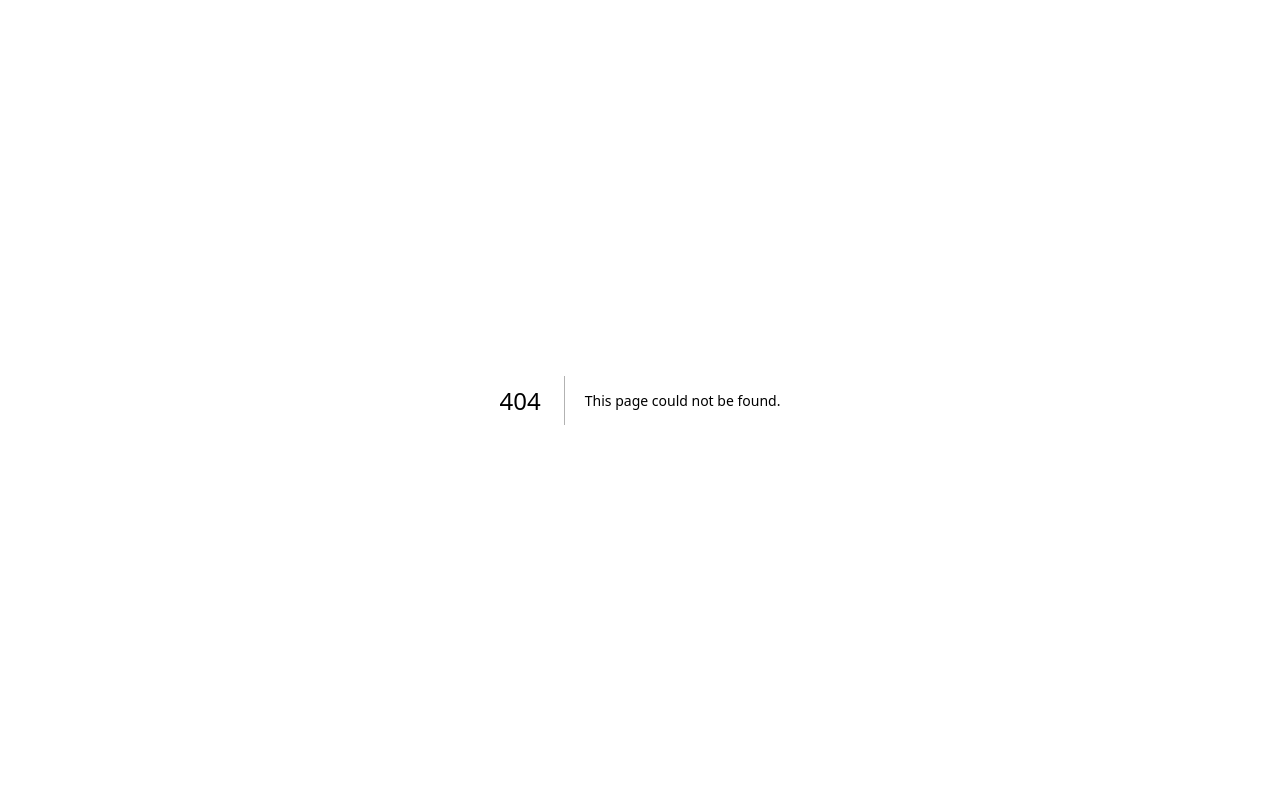
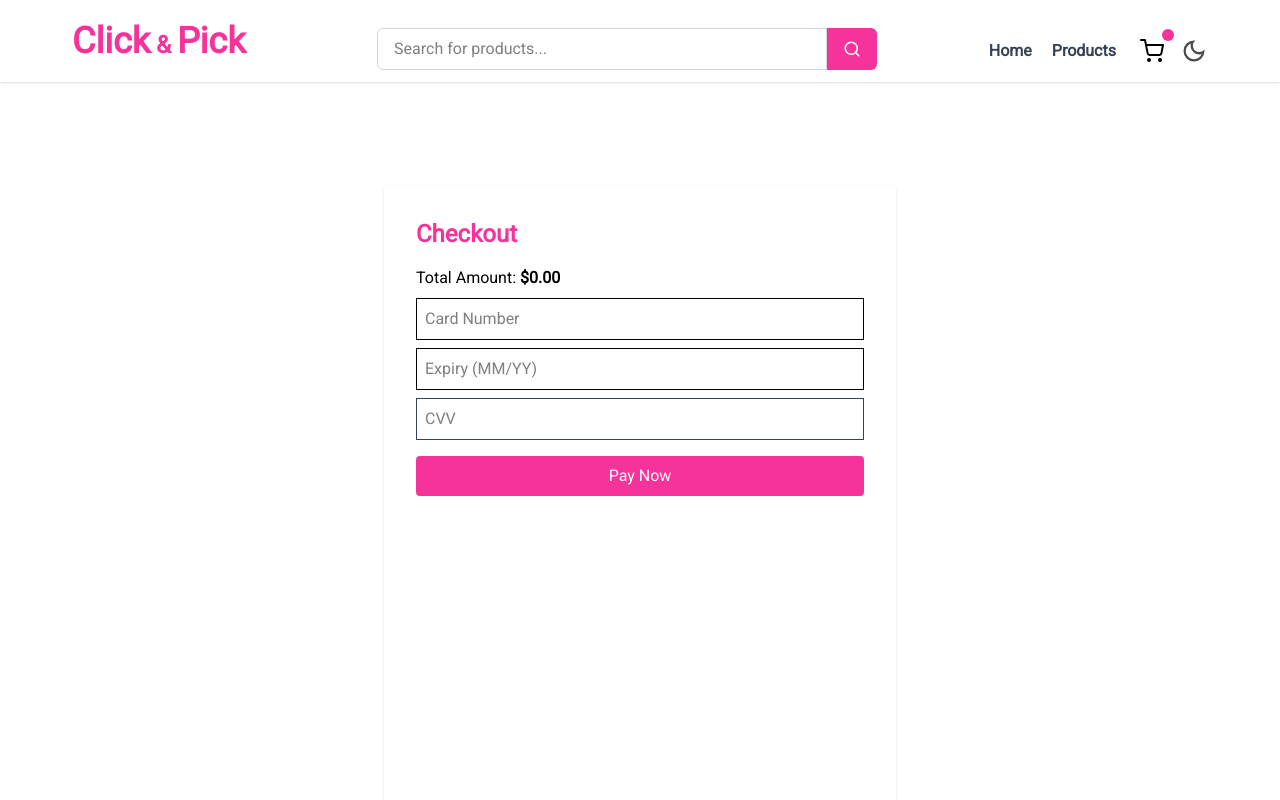
Before and after one commit to ijawadahmadcs/e-commerence, a Next.js app: page /checkout in a window 1280 px wide. Before the commit this address had no page. Shown: the top 800 px of the page. Built offline with nearby package versions, Linux system fonts and the light colour scheme.

Commit message:
checkout

```diff
--- a/next.config.ts
+++ b/next.config.ts
@@ -3,12 +3,10 @@ import type { NextConfig } from "next";
 const nextConfig: NextConfig = {
   /* config options here */
   images: {
-    remotePatterns: [
-      {
-        protocol: 'https',
-        hostname: 'storage.googleapis.com',
-      },
-    ],
+     remotePatterns: [
+    { protocol: 'https', hostname: 'storage.googleapis.com' },
+    { protocol: 'https', hostname: 'fakestoreapi.com' }
+  ],
   },
 
 };
--- a/src/Components/Header/Header.jsx
+++ b/src/Components/Header/Header.jsx
@@ -1,8 +1,9 @@
 import React from "react";
 import Container from "../Container/Container";
 import Link from "next/link";
-import { FiSearch, FiShoppingCart } from "react-icons/fi";
+import { FiSearch, FiShoppingCart, FiLogOut } from "react-icons/fi";
 import Theme from "@/Components/Theme/theme";
+import { useCart } from "@/CartContext/CartContext";
 const Header = () => {
   return (
     <header className={`py-3 px-1 shadow `}>
@@ -48,7 +49,7 @@ const Navbar = () => {
       <div className="flex items-center gap-4">
         <Link href="/cart">
           <div className="relative">
-            <FiShoppingCart size={24} />
+            <FiShoppingCart size={24}/>
             <span
               className={`absolute top-[-10px] right-[-10px] bg-pink-500 text-white text-xs font-bold rounded-full w-3 h-3 flex items-center justify-center`}
             ></span>
--- a/src/Components/Product/Product.jsx
+++ b/src/Components/Product/Product.jsx
@@ -4,6 +4,7 @@ import Image from "next/image";
 import Link from "next/link";
 import { useCart } from "@/CartContext/CartContext";
 import toast, { Toaster } from "react-hot-toast";
+
 
 const Product = ({ product }) => {
  const { addToCart } = useCart();
@@ -43,7 +44,7 @@ const Product = ({ product }) => {
         </div>
 
         <p className="mt-3 text-lg font-bold text-pink-600">${product.price}</p>
-          <button onClick={() => addToCart(product)} className="bg-pink-500 text-white px-3 py-1 rounder-md hover:bg-pink-700 transition duration-300 mt-2">Add-to-Cart
+          <button onClick={() => addToCart(product)} className="bg-pink-500 text-white px-3 py-1 rounder-md hover:bg-pink-700 transition duration-300 mt-2 mr-4">Add-to-Cart
           </button>
 
       </div>
--- a/src/app/(auth)/login/page.jsx
+++ b/src/app/(auth)/login/page.jsx
@@ -2,13 +2,13 @@
 import Link from "next/link";
 import { useState } from "react";
 import { useRouter } from "next/navigation";
-
 
 const Login = () => {
   const [email, setEmail] = useState("");
   const [password, setPassword] = useState("");
   const [message, setMessage] = useState("");
   const router = useRouter();
+
   const handleLogin = async (e) => {
     e.preventDefault();
 
@@ -33,7 +33,7 @@ const router = useRouter();
           Welcome Back
         </h2>
 
-        <form className="flex flex-col gap-5">
+        <form className="flex flex-col gap-5" onSubmit={handleLogin}>
           <div>
             <label className="block text-gray-700 font-medium mb-1">
               Email
@@ -51,7 +51,7 @@ const router = useRouter();
               Password
             </label>
             <input
-              onChange={(e)=>setPassword(e.target.value)}
+              onChange={(e) => setPassword(e.target.value)}
               type="password"
               placeholder="Enter your password"
               className="w-full border-2 border-pink-200 p-3 rounded focus:outline-none focus:ring-2 focus:ring-pink-400"
@@ -61,7 +61,6 @@ const router = useRouter();
             </Link>
           </div>
           <button
-            onClick={handleLogin}
             type="submit"
             className="bg-pink-500 hover:bg-pink-600 text-white p-3 rounded font-semibold transition duration-300 w-full"
           >
@@ -83,27 +82,32 @@ const router = useRouter();
 
 export default Login;
 
+//   const handleLogin = async (e) => {
+//   e.preventDefault();
 
-/* const handleLogin = async (e) => {
-  e.preventDefault();
+//   try {
+//     const res = await fetch("https://reqres.in/api/login",{
+//       method: "POST",
+//       headers:{
+//         "Content-Type" : "application/json"
+//       },
+//       body: JSON.stringify({
+//         email: email,
+//         password: password
+//       })
+//     })
+//     const data = await res.json();
 
-  try {
-    const res = await fetch("https://reqres.in/api/login", {
-      method: "POST",
-      headers: { "Content-Type": "application/json" },
-      body: JSON.stringify({ email, password })
-    });
-
-    const data = await res.json();
-
-    if (res.ok) {
-      localStorage.setItem("token", data.token); // Save token
-      setMessage("Login successful!");
-    } else {
-      setMessage(`${data.error}`);
-    }
-  } catch (error) {
-    setMessage("Something went wrong");
-  }
-};
- */
+//     if (res.ok) {
+//       localStorage.setItem("token", data.token); // Save token
+//       setMessage("Login successful!");
+//        setTimeout(() => {
+//         router.push("/firstpage"); // Redirect after login
+//       }, 1000);
+//     } else {
+//       setMessage(`${data.error}`);
+//     }
+//   } catch (error) {
+//     setMessage("Something went wrong");
+//   }
+// };
--- a/src/app/(main)/cart/page.jsx
+++ b/src/app/(main)/cart/page.jsx
@@ -1,9 +1,14 @@
 "use client";
 import { useCart } from "@/CartContext/CartContext";
+import { useRouter } from "next/navigation";
 
 const Cart = () => {
-  const { cartItems, removeFromCart, clearCart, getCartTotal, getItemCount } =
-    useCart();
+  const { cartItems, removeFromCart, clearCart, getCartTotal, getItemCount } = useCart();
+  const router = useRouter();
+
+  const Checkout = () => {
+    router.push("/checkout");
+  };
 
   return (
     <div className="flex justify-center py-10 min-h-screen ">
@@ -16,14 +21,14 @@ const Cart = () => {
           <p className="text-gray-500 text-center">Your cart is empty.</p>
         ) : (
           <>
-            {/* Cart items list */}
+
             <div className="space-y-4">
               {cartItems.map((item) => (
                 <div
                   key={item.id}
                   className="border border-pink-200 rounded-xl p-4 flex justify-between items-center bg-pink-50/30 shadow-sm hover:shadow-md transition"
                 >
-                  {/* Product Info */}
+
                   <div className="flex items-center gap-4">
                     <img
                       src={item.image}
@@ -40,7 +45,6 @@ const Cart = () => {
                     </div>
                   </div>
 
-                  {/* Remove Button */}
                   <button
                     onClick={() => removeFromCart(item.id)}
                     className="px-3 py-1 bg-pink-500 text-white rounded-lg hover:bg-pink-600 transition"
@@ -51,7 +55,6 @@ const Cart = () => {
               ))}
             </div>
 
-            {/* Cart summary */}
             <div className="mt-6 p-4 bg-pink-50 rounded-xl shadow-inner">
               <p className="font-semibold text-lg">
                 Total Items:{" "}
@@ -70,7 +73,7 @@ const Cart = () => {
                 Clear Cart
               </button>
               <button
-                onClick={clearCart}
+                onClick={Checkout}
                 className="mt-4 bg-pink-500 text-white px-4 py-2 rounded hover:bg-pink-600 w-full"
               >
                 Check Out
--- /dev/null
+++ b/src/app/(main)/checkout/page.jsx
@@ -0,0 +1,63 @@
+"use client";
+import { useState } from "react";
+import { useCart } from "@/CartContext/CartContext";
+import { useRouter } from "next/navigation";
+
+export default function CheckoutPage() {
+  const { cartItems, getCartTotal, clearCart } = useCart();
+  const [cardNumber, setCardNumber] = useState("");
+  const [expiry, setExpiry] = useState("");
+  const [cvv, setCvv] = useState("");
+  const router = useRouter();
+
+  const handlePayment = () => {
+    if (!cardNumber || !expiry || !cvv) {
+      alert("Please fill all card details!");
+      return;
+    }
+
+    clearCart();
+    router.push("/ordersucces");
+  };
+
+  return (
+    <div className="w-screen h-screen flex justify-center mt-8">
+      <div className="p-8 m-18 max-w-lg mx-auto bg-white rounded shadow">
+        <h1 className="text-2xl font-bold mb-4 text-pink-500">Checkout</h1>
+
+        <p className="mb-2">
+          Total Amount: <strong>${getCartTotal().toFixed(2)}</strong>
+        </p>
+
+        <input
+          type="text"
+          placeholder="Card Number"
+          value={cardNumber}
+          onChange={(e) => setCardNumber(e.target.value)}
+          className="border p-2 w-full mb-2"
+        />
+        <input
+          type="text"
+          placeholder="Expiry (MM/YY)"
+          value={expiry}
+          onChange={(e) => setExpiry(e.target.value)}
+          className="border p-2 w-full mb-2"
+        />
+        <input
+          type="password"
+          placeholder="CVV"
+          value={cvv}
+          onChange={(e) => setCvv(e.target.value)}
+          className="border p-2 w-full mb-4 border-gray-700"
+        />
+
+        <button
+          onClick={handlePayment}
+          className="bg-pink-500 text-white p-2 rounded w-full hover:bg-pink-600"
+        >
+          Pay Now
+        </button>
+      </div>
+    </div>
+  );
+}
--- /dev/null
+++ b/src/app/(main)/ordersucces/page.jsx
@@ -0,0 +1,8 @@
+export default function OrderSuccessPage() {
+  return (
+    <div className="flex flex-col items-center justify-center min-h-screen text-center">
+      <h1 className="text-3xl font-bold text-pink-600 mb-4">Order Placed </h1>
+      <p>Thank you for your purchase! Your bill will be emailed to you shortly.</p>
+    </div>
+  );
+}
--- a/src/app/layout.tsx
+++ b/src/app/layout.tsx
@@ -1,19 +1,14 @@
 import type { Metadata } from "next";
-import { Geist, Geist_Mono } from "next/font/google";
+import { Roboto } from 'next/font/google'
 import "./globals.css";
 import Footer from "@/Components/Footer/Footer";
 import { ThemeProvider } from "next-themes";
 import { CartProvider } from "@/CartContext/CartContext";
-import ClientOnly from "@/Components/Clientonly/Clientonly"
-const geistSans = Geist({
-  variable: "--font-geist-sans",
-  subsets: ["latin"],
-});
-
-const geistMono = Geist_Mono({
-  variable: "--font-geist-mono",
-  subsets: ["latin"],
-});
+import ClientOnly from "@/Components/Clientonly/Clientonly";
+const roboto = Roboto({
+  weight: '400',
+  subsets: ['latin'],
+})
 
 export const metadata: Metadata = {
   title: "Click & Pick",
@@ -28,16 +23,20 @@ export default function RootLayout({
   return (
     <html lang="en">
       <body
-        className={`${geistSans.variable} ${geistMono.variable} antialiased`}
+        className={`${roboto.className} antialiased`}
       >
+
           <ClientOnly>
             <ThemeProvider>
               <CartProvider>
+
                 {children}
+
                 <Footer />
               </CartProvider>
             </ThemeProvider>
           </ClientOnly>
+
       </body>
     </html>
   );
```
Lines whose indentation alone changed are shown as unchanged.
